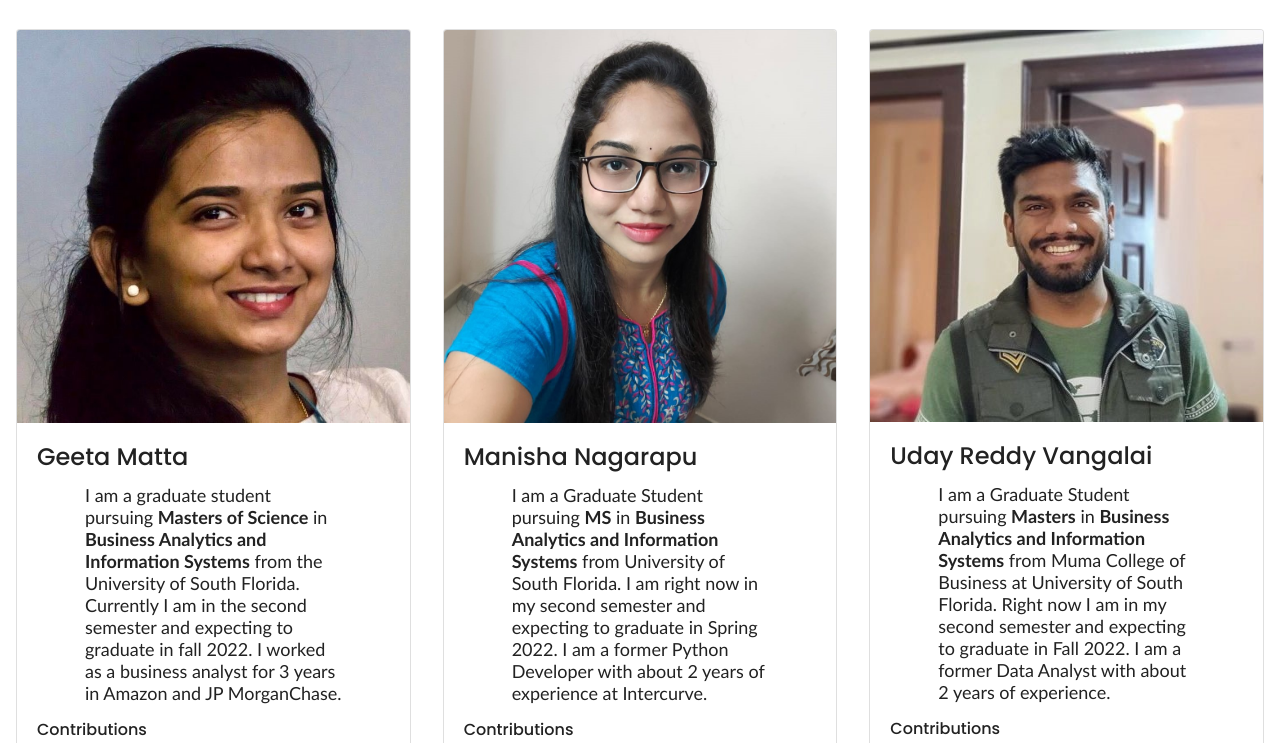
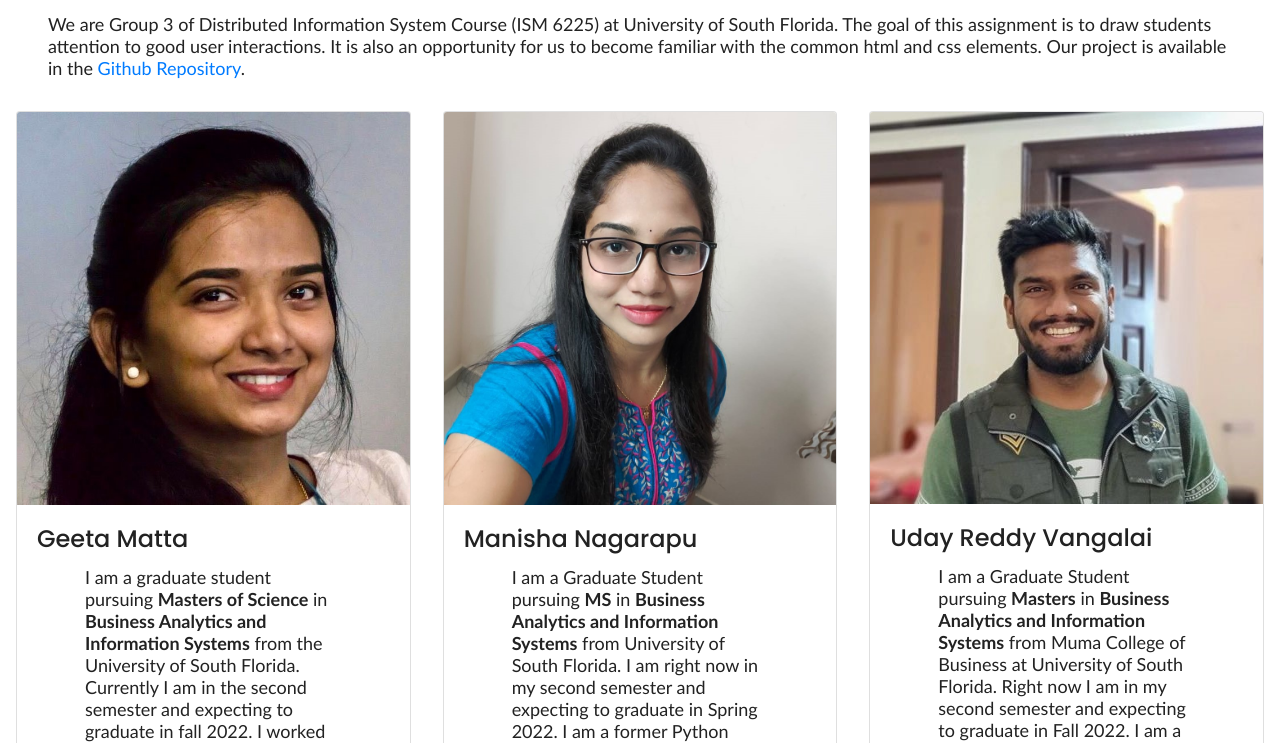
Before and after one commit to udayrv/Assignment_lookandfeel, a plain HTML site: page aboutus.html in a window 1280 px wide. Shown: the part 235-978 px from the top of the page. Drawn offline with nearby package versions, Linux system fonts and the light colour scheme.

Commit message:
Changes made to About Us page.

```diff
--- a/aboutus.html
+++ b/aboutus.html
@@ -43,10 +43,18 @@
 		<div class="row welcome text-center">
 			<div class="col-12">
 				<h1 class="display-4">Meet The Team</h1>
+
 			</div>
+
 			<hr>
 		</div>
 	</div>
+	<p align="left">
+		We are Group 3 of Distributed Information System Course (ISM 6225) at University of South Florida.
+		The goal of this assignment is to draw students attention to good user interactions. It is also an opportunity for us
+		to become familiar with the common html and css elements. Our project is available in the
+		<a href="https://github.com/udayrv/Assignment_lookandfeel.git">Github Repository</a>.
+	</p>
 
 	<!--- Cards -->
 	<div class="container-fluid padding">
@@ -103,8 +111,10 @@
 							I am a former Data Analyst with about 2 years of experience.
 						</p>
 						<h6>Contributions</h6>
-							<p>I have designed and overseen all the workflow of the website creation and created the meaningful Infographics from the raw data.
-							I also created the About Us page.</p>
+						<p>
+							I have designed and overseen all the workflow of the website creation and created the meaningful Infographics from the raw data.
+							I also created the About Us page.
+						</p>
 					</div>
 					<div class="card-footer">
 						<a href="https://www.linkedin.com/in/udayreddyv/" class="btn btn-outline-secondary">See Profile</a>
```
Lines whose indentation alone changed are shown as unchanged.
